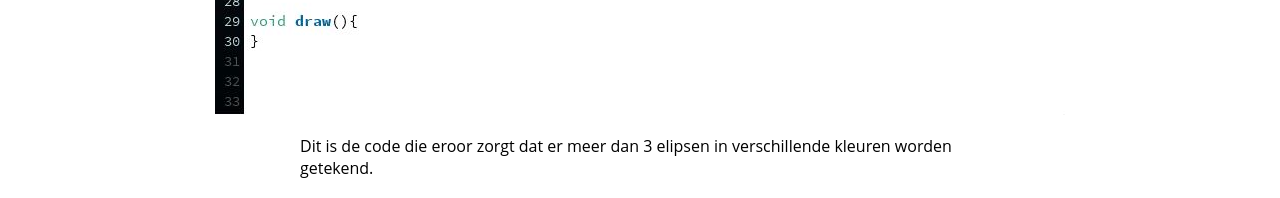
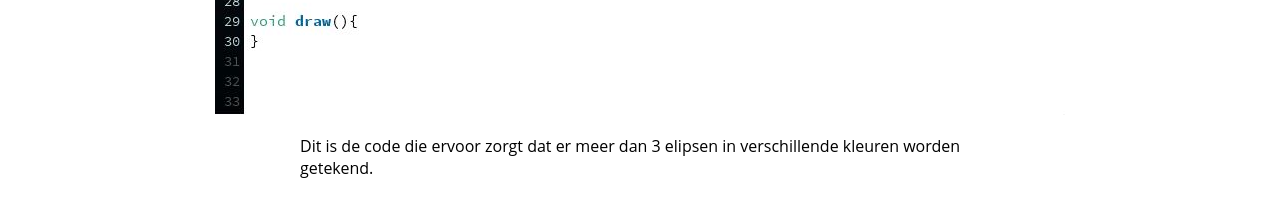
Before and after one commit to Naomivg/HCIright, a plain HTML site: page computervision.html in a window 1280 px wide. Shown: the part 1340-1538 px from the top of the page. Drawn offline with Linux system fonts and the light colour scheme.

Commit message:
typefout

```diff
--- a/computervision.html
+++ b/computervision.html
@@ -54,7 +54,7 @@
 		<h2>Assignment 1</h2>
 		<figure>
 				<img class= "image" src="images/assignment1code.JPG">
-				<figcaption>Dit is de code die eroor zorgt dat er meer dan 3 elipsen in verschillende kleuren worden getekend.</figcaption>
+				<figcaption>Dit is de code die ervoor zorgt dat er meer dan 3 elipsen in verschillende kleuren worden getekend.</figcaption>
 		</figure>
 		<figure>
 				<img class= "image" src="images/assignment1result.JPG">
```
